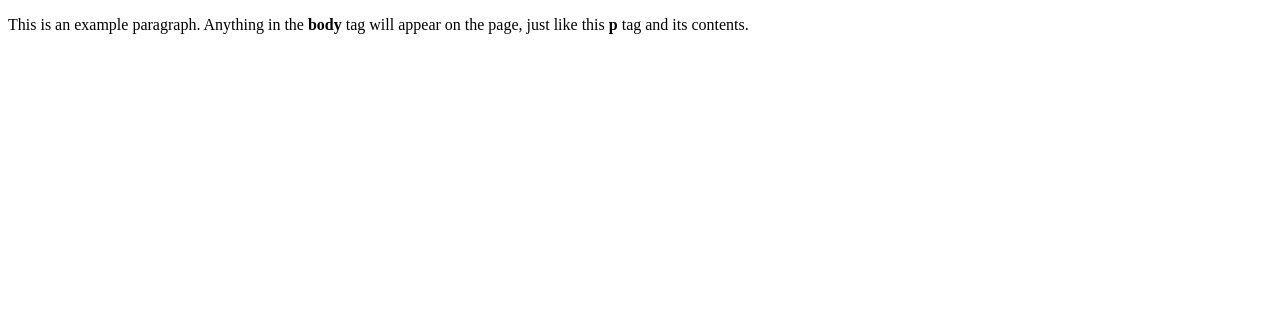
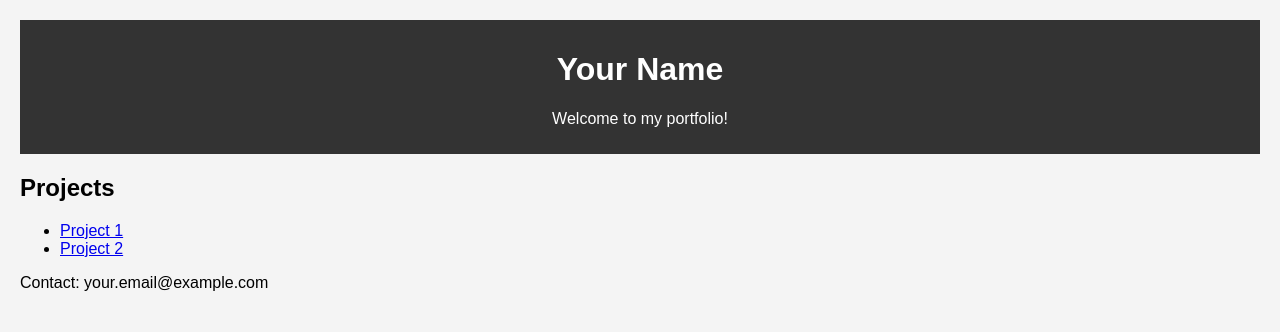
Before and after one commit to MMVS-79/MMVS-79.github.io, a plain HTML site: page index.html in a window 1280 px wide. Drawn offline with Linux system fonts and the light colour scheme.

Commit message:
changing basic setup of portfolio page

```diff
--- a/index.html
+++ b/index.html
@@ -1,9 +1,26 @@
-<!doctype html>
-<html>
-  <head>
-    <title>This is the title of the webpage!</title>
-  </head>
-  <body>
-    <p>This is an example paragraph. Anything in the <strong>body</strong> tag will appear on the page, just like this <strong>p</strong> tag and its contents.</p>
-  </body>
+<!DOCTYPE html>
+<html lang="en">
+<head>
+    <meta charset="UTF-8">
+    <meta name="viewport" content="width=device-width, initial-scale=1.0">
+    <title>Manuja Senanayake | Portfolio</title>
+    <link rel="stylesheet" href="styles.css"> <!-- Optional for CSS -->
+</head>
+<body>
+    <header>
+        <h1>Your Name</h1>
+        <p>Welcome to my portfolio!</p>
+    </header>
+    <main>
+        <h2>Projects</h2>
+        <ul>
+            <li><a href="https://github.com/yourusername/project1">Project 1</a></li>
+            <li><a href="https://github.com/yourusername/project2">Project 2</a></li>
+            <!-- Add more projects as needed -->
+        </ul>
+    </main>
+    <footer>
+        <p>Contact: your.email@example.com</p>
+    </footer>
+</body>
 </html>
--- /dev/null
+++ b/styles.css
@@ -0,0 +1,15 @@
+body {
+    font-family: Arial, sans-serif;
+    margin: 0;
+    padding: 20px;
+    background-color: #f4f4f4;
+}
+header {
+    background: #333;
+    color: #fff;
+    padding: 10px 0;
+    text-align: center;
+}
+main {
+    margin-top: 20px;
+}
```
